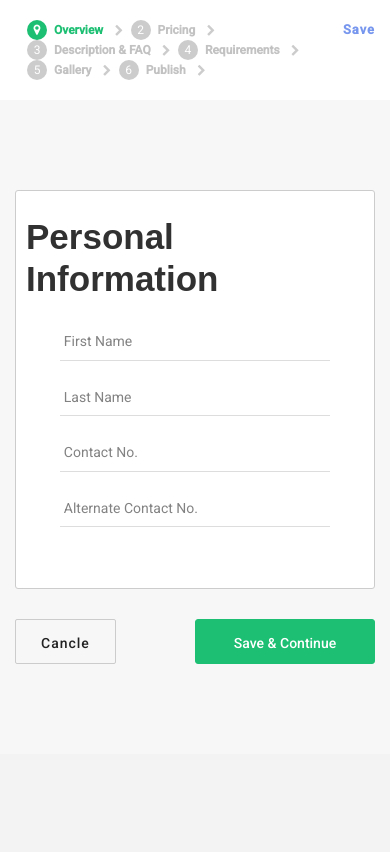
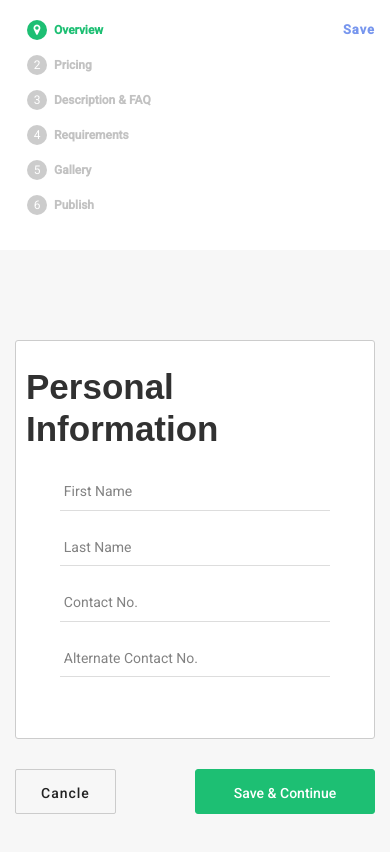
Before and after one commit to abdulaha017/source-bootstrapsale, a plain HTML site: page gig.html in a window 390 px wide. Drawn offline with nearby package versions, Linux system fonts and the light colour scheme.

Commit message:
commit
responsive form

```diff
--- a/assets/css/responsive.css
+++ b/assets/css/responsive.css
@@ -282,6 +282,15 @@ section.pageHeader {
 
 
 
+#progressbar li {
+    display: block;
+    padding-bottom: 15px;
+}
+#progressbar li:after {
+    display: none;
+}
+
+
 }
 
 /* Large Mobile :480px. */
--- a/gig.html
+++ b/gig.html
@@ -10,6 +10,7 @@
         <link rel="stylesheet" href="assets/css/bootstrap.min.css">
         <link rel="stylesheet" href="assets/css/fontawesome-all.min.css">
         <link rel="stylesheet" href="assets/css/style.css">
+        <link rel="stylesheet" href="assets/css/responsive.css">
 
     <script type='text/javascript' src='https://cdnjs.cloudflare.com/ajax/libs/jquery/3.2.1/jquery.min.js'></script>
 
```
